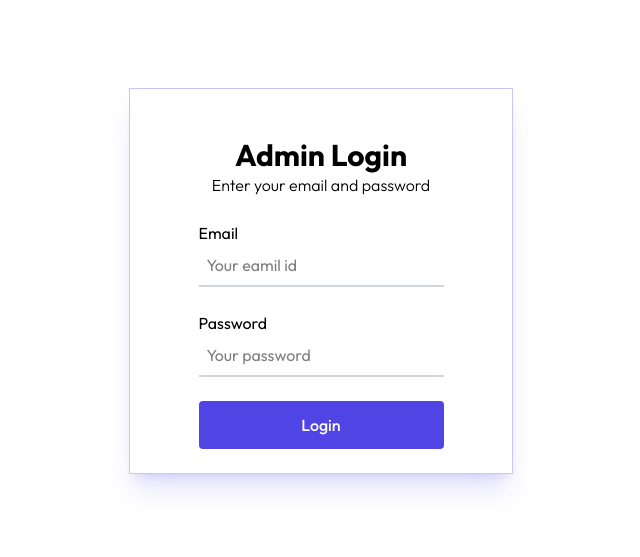
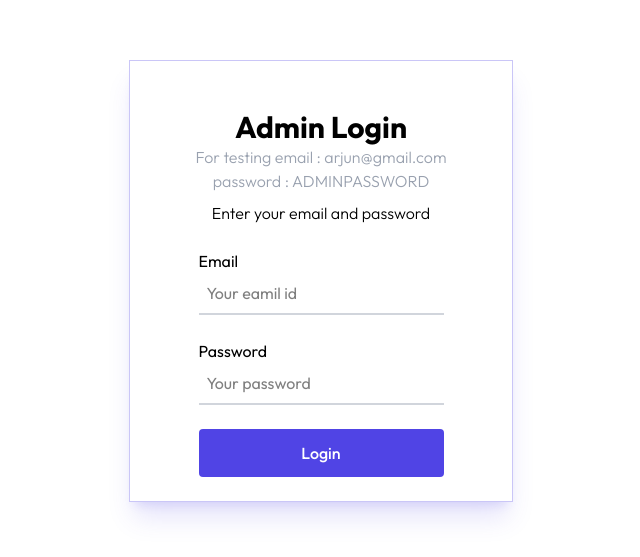
Before and after one commit to arjunanoop101/Blog, a React (Vite) app in the folder client/: page /admin in a window 1280 px wide. Shown: the part 119-676 px from the top of the page, without its empty margins (319-959 px from the left). Built offline with nearby package versions, Linux system fonts and the light colour scheme; no server answers.

Commit message:
admin privilage accessible to any user

```diff
--- a/client/src/components/Admin/Login.jsx
+++ b/client/src/components/Admin/Login.jsx
@@ -18,7 +18,7 @@ const Login = () => {
 
       if (response.status === 200) {
         const { token } = response.data;
-        console.log("token", token);
+        // console.log("token", token);
         setToken(token);
         localStorage.setItem("token", token);
         axios.defaults.headers.common["Authorization"] = token;
@@ -28,7 +28,7 @@ const Login = () => {
         toast.error(error?.response?.data?.message || "soemthing went wrong");
       }
     } catch (error) {
-      console.log("reached here");
+      // console.log("reached here");
       console.log(error);
       // toast.error("something went wrong");
       toast.error(error?.response?.data?.message || "soemthing went wrong");
@@ -40,6 +40,12 @@ const Login = () => {
         <div className="flex flex-col items-center justify-center">
           <div className="w-full py-6 text-center">
             <h1 className="text-3xl font-bold">Admin Login</h1>
+            <p className="font-light text-gray-400">
+              For testing email : arjun@gmail.com{" "}
+            </p>
+            <p className="font-light text-gray-400 mb-2">
+              password : ADMINPASSWORD
+            </p>
             <p className="font-light">Enter your email and password</p>
           </div>
           <form onSubmit={handleSubmit}>
```
